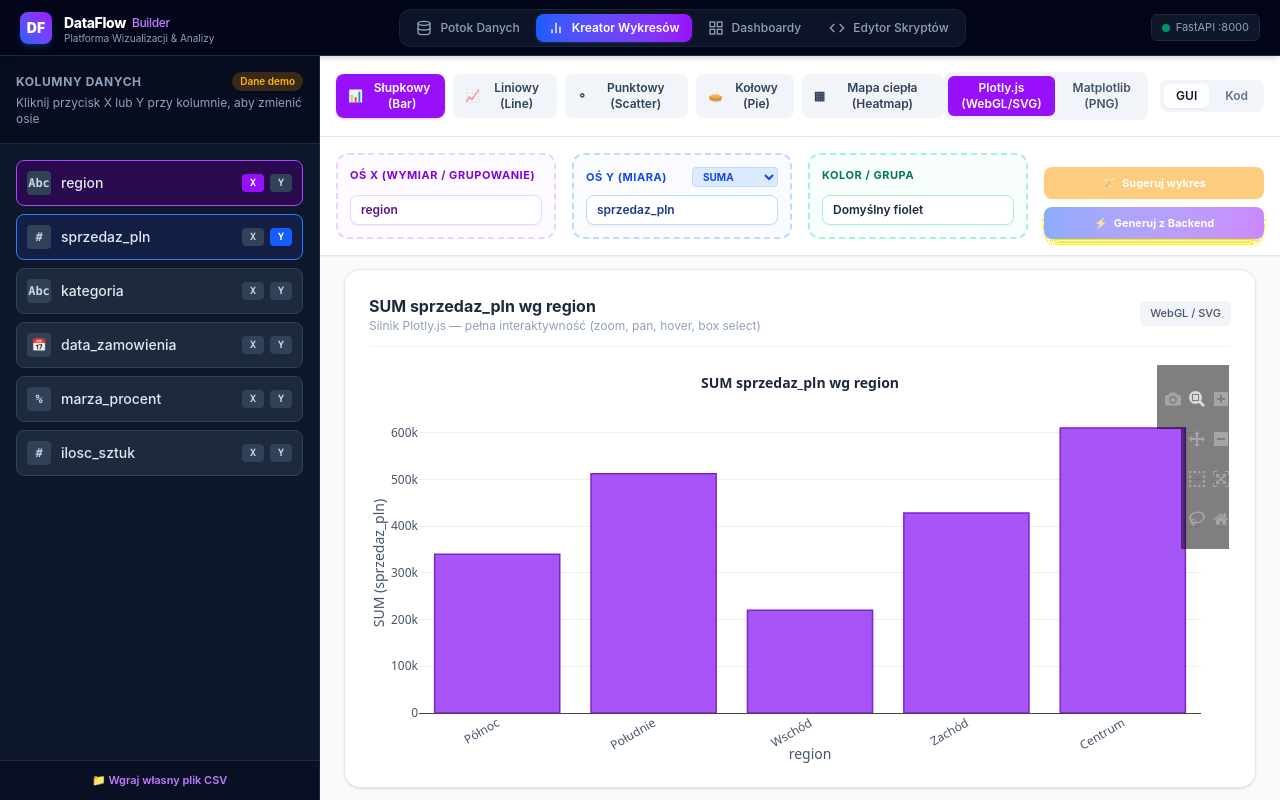
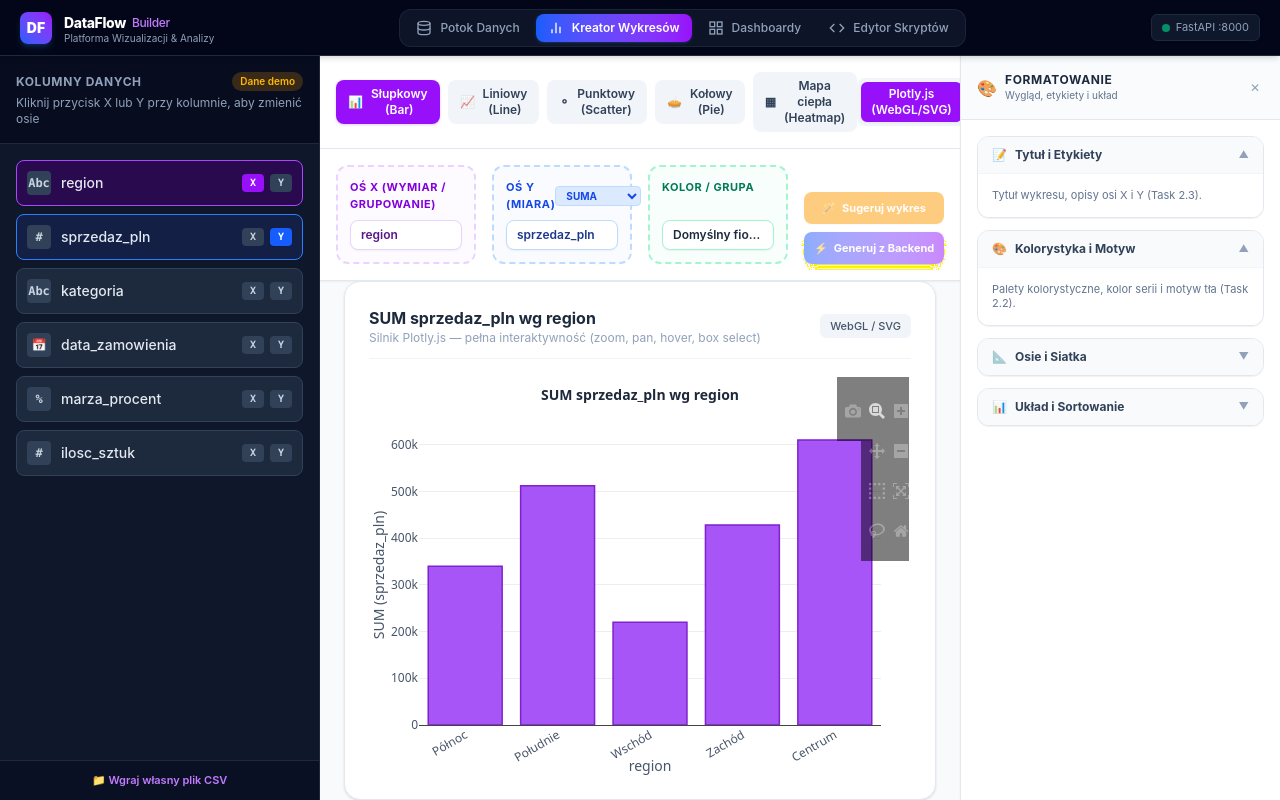
Before and after one commit to mateuszlamla/projekt-inzynierski, a React app in the folder frontend/: page /charts/new in a window 1280 px wide. Built offline with nearby package versions, Linux system fonts and the light colour scheme; no server answers; the HTML template or start-up script is replaced by a standard one.

Commit message:
feat(frontend): add style side panel in chart creator

```diff
--- a/frontend/src/pages/ChartCreatorPage.jsx
+++ b/frontend/src/pages/ChartCreatorPage.jsx
@@ -156,6 +156,16 @@ export default function ChartCreatorPage() {
   const [renderEngine, setRenderEngine] = useState("plotly"); // plotly | static
   const [uploadLoading, setUploadLoading] = useState(false);
   const [interactionEvent, setInteractionEvent] = useState(null);
+  const [isStylePanelOpen, setOpenStylePanel] = useState(true);
+  const [openSections, setOpenSections] = useState({
+    titles: true,
+    colors: true,
+    axes: false,
+    layout: false,
+  });
+
+  const toggleSection = (key) =>
+    setOpenSections((prev) => ({ ...prev, [key]: !prev[key] }));
 
   const chartTypes = [
     {
@@ -584,6 +594,21 @@ export default function ChartCreatorPage() {
                 Kod
               </button>
             </div>
+            {/* Przełącznik widoczności panelu stylu (Task 2.1) */}
+            <button
+              onClick={() => setIsStylePanelOpen((prev) => !prev)}
+              className={`px-3 py-1 text-xs font-semibold rounded-lg flex items-center gap-1.5 transition-all cursor-pointer border ${
+                isStylePanelOpen
+                  ? "bg-purple-100 text-purple-700 border-purple-300 shadow-xs"
+                  : "bg-slate-100 text-slate-600 hover:text-slate-900 border-slate-200"
+              }`}
+              title={
+                isStylePanelOpen ? "Ukryj panel stylu" : "Pokaż panel stylu"
+              }
+            >
+              <span>🎨</span>
+              <span>Styl i format</span>
+            </button>
           </div>
         </div>
 
@@ -901,6 +926,119 @@ fig.show()`}
           )}
         </div>
       </div>
+      {/* PRAWY PANEL: Formatowanie i Styl Wykresu (Task 2.1) */}
+      {isStylePanelOpen && (
+        <div className="w-80 bg-white border-l border-slate-200 flex flex-col h-full shrink-0 shadow-xs z-10 animate-in slide-in-from-right duration-200">
+          {/* Nagłówek prawego panelu */}
+          <div className="p-4 border-b border-slate-200 flex items-center justify-between bg-slate-50/70 shrink-0">
+            <div className="flex items-center gap-2">
+              <span className="text-base">🎨</span>
+              <div>
+                <h4 className="text-xs font-bold uppercase tracking-wider text-slate-800">
+                  Formatowanie
+                </h4>
+                <p className="text-[10px] text-slate-500">
+                  Wygląd, etykiety i układ
+                </p>
+              </div>
+            </div>
+            <button
+              onClick={() => setIsStylePanelOpen(false)}
+              className="text-slate-400 hover:text-slate-600 p-1 rounded-md text-xs cursor-pointer"
+              title="Zwiń panel"
+            >
+              ✕
+            </button>
+          </div>
+
+          {/* Zawartość sekcji formatowania (przewijana) */}
+          <div className="flex-1 overflow-y-auto p-4 space-y-3 text-xs">
+            {/* SEKCJA 1: Tytuł i Etykiety */}
+            <div className="border border-slate-200 rounded-xl overflow-hidden bg-white shadow-2xs">
+              <button
+                onClick={() => toggleSection("titles")}
+                className="w-full px-3.5 py-2.5 bg-slate-50 hover:bg-slate-100 flex items-center justify-between text-left font-bold text-slate-700 transition-colors cursor-pointer"
+              >
+                <span className="flex items-center gap-2">
+                  <span>📝</span> Tytuł i Etykiety
+                </span>
+                <span className="text-slate-400 text-[10px]">
+                  {openSections.titles ? "▲" : "▼"}
+                </span>
+              </button>
+              {openSections.titles && (
+                <div className="p-3.5 space-y-3 bg-white border-t border-slate-100 text-slate-500 text-[11px]">
+                  <p>Tytuł wykresu, opisy osi X i Y (Task 2.3).</p>
+                </div>
+              )}
+            </div>
+
+            {/* SEKCJA 2: Kolorystyka i Motyw */}
+            <div className="border border-slate-200 rounded-xl overflow-hidden bg-white shadow-2xs">
+              <button
+                onClick={() => toggleSection("colors")}
+                className="w-full px-3.5 py-2.5 bg-slate-50 hover:bg-slate-100 flex items-center justify-between text-left font-bold text-slate-700 transition-colors cursor-pointer"
+              >
+                <span className="flex items-center gap-2">
+                  <span>🎨</span> Kolorystyka i Motyw
+                </span>
+                <span className="text-slate-400 text-[10px]">
+                  {openSections.colors ? "▲" : "▼"}
+                </span>
+              </button>
+              {openSections.colors && (
+                <div className="p-3.5 space-y-3 bg-white border-t border-slate-100 text-slate-500 text-[11px]">
+                  <p>
+                    Palety kolorystyczne, kolor serii i motyw tła (Task 2.2).
+                  </p>
+                </div>
+              )}
+            </div>
+
+            {/* SEKCJA 3: Osie i Siatka */}
+            <div className="border border-slate-200 rounded-xl overflow-hidden bg-white shadow-2xs">
+              <button
+                onClick={() => toggleSection("axes")}
+                className="w-full px-3.5 py-2.5 bg-slate-50 hover:bg-slate-100 flex items-center justify-between text-left font-bold text-slate-700 transition-colors cursor-pointer"
+              >
+                <span className="flex items-center gap-2">
+                  <span>📐</span> Osie i Siatka
+                </span>
+                <span className="text-slate-400 text-[10px]">
+                  {openSections.axes ? "▲" : "▼"}
+                </span>
+              </button>
+              {openSections.axes && (
+                <div className="p-3.5 space-y-3 bg-white border-t border-slate-100 text-slate-500 text-[11px]">
+                  <p>Siatka, obrót etykiet i etykiety wartości (Task 2.3).</p>
+                </div>
+              )}
+            </div>
+
+            {/* SEKCJA 4: Układ i Sortowanie */}
+            <div className="border border-slate-200 rounded-xl overflow-hidden bg-white shadow-2xs">
+              <button
+                onClick={() => toggleSection("layout")}
+                className="w-full px-3.5 py-2.5 bg-slate-50 hover:bg-slate-100 flex items-center justify-between text-left font-bold text-slate-700 transition-colors cursor-pointer"
+              >
+                <span className="flex items-center gap-2">
+                  <span>📊</span> Układ i Sortowanie
+                </span>
+                <span className="text-slate-400 text-[10px]">
+                  {openSections.layout ? "▲" : "▼"}
+                </span>
+              </button>
+              {openSections.layout && (
+                <div className="p-3.5 space-y-3 bg-white border-t border-slate-100 text-slate-500 text-[11px]">
+                  <p>
+                    Orientacja pionowa/pozioma, sortowanie i Top N (Task 2.4).
+                  </p>
+                </div>
+              )}
+            </div>
+          </div>
+        </div>
+      )}
     </div>
   );
 }
```
